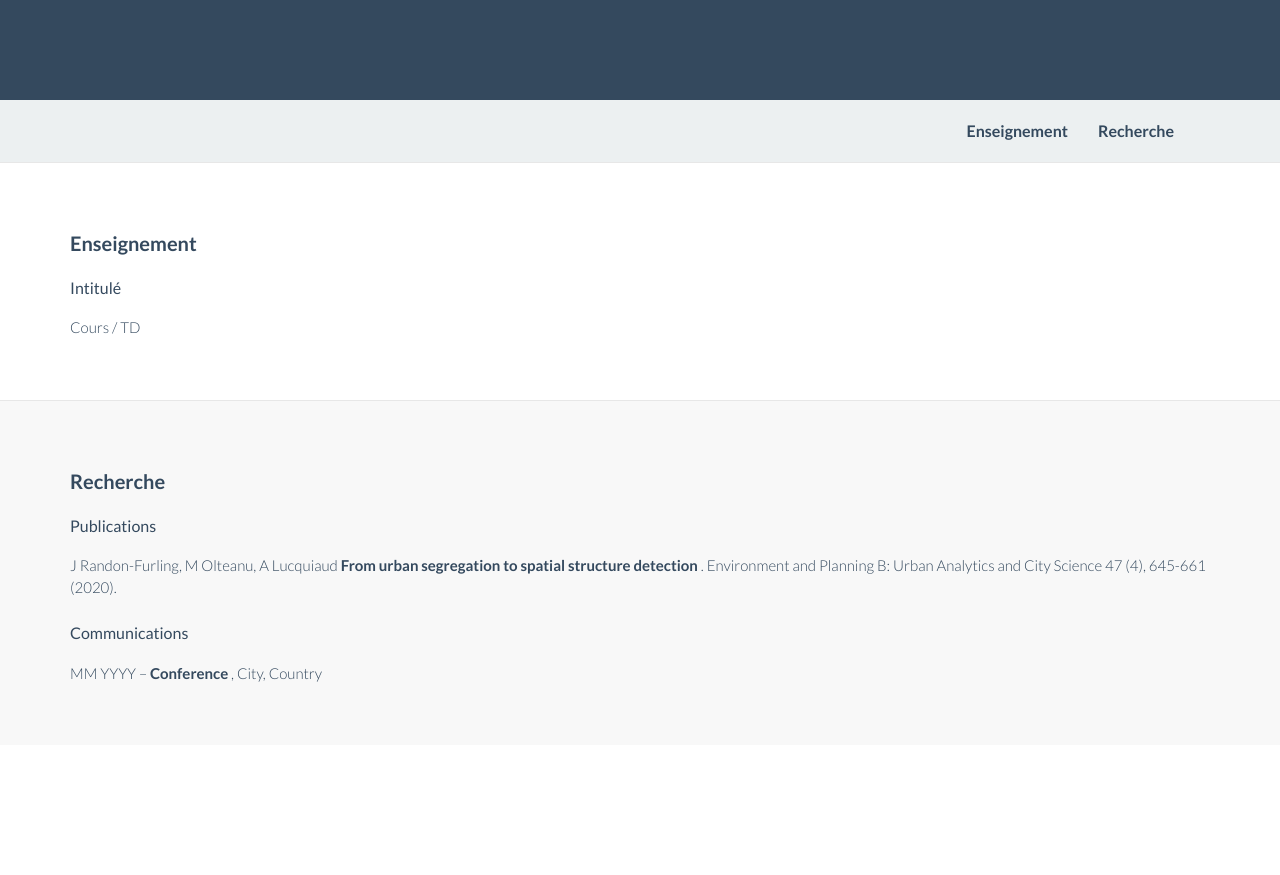
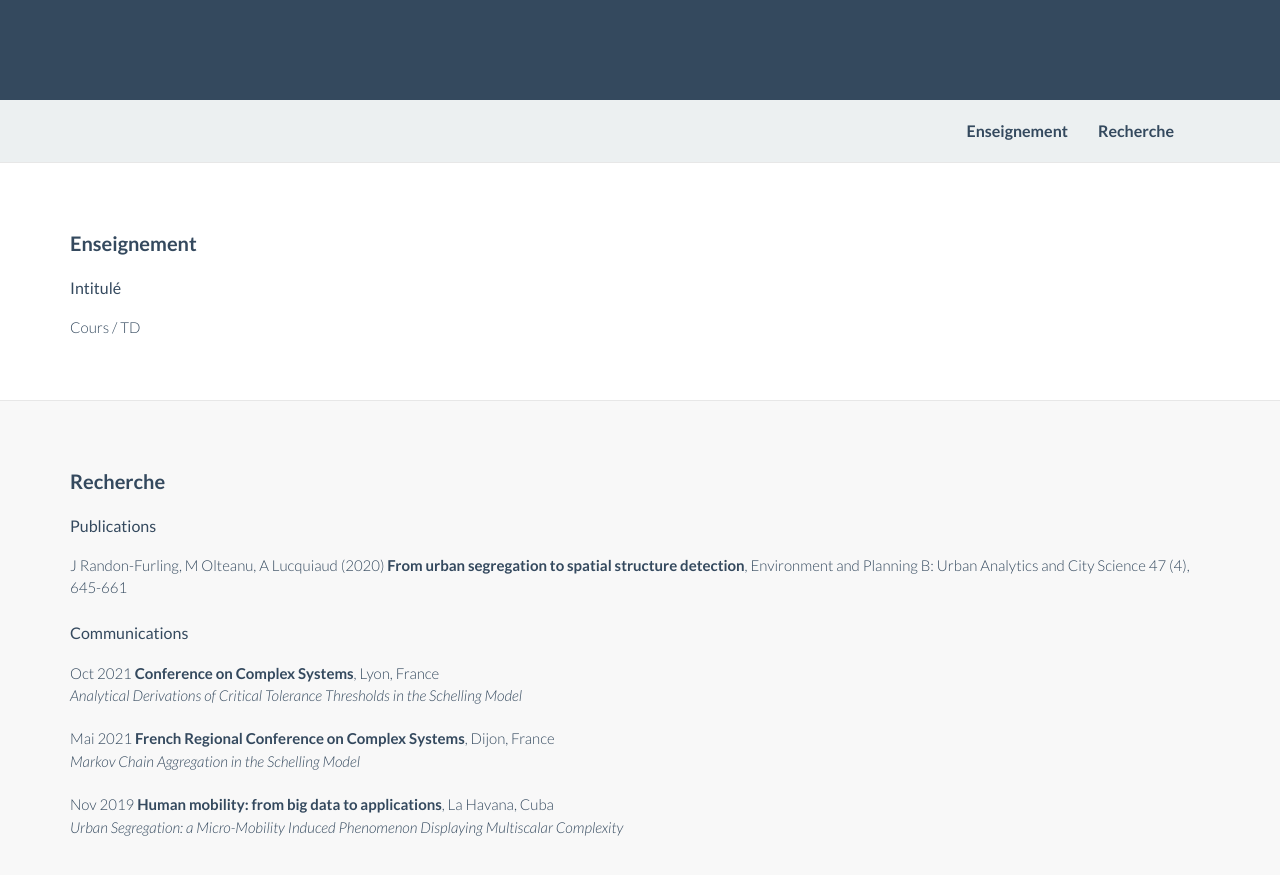
Before and after one commit to alucquiaud/alucquiaud.github.io, a Jekyll site: the page index.html, which Jekyll copies as it is, in a window 1280 px wide and 900 px high, scrolled down 800 px. Shown: the top 875 px of the window. Built offline with Jekyll 4.4.1, drawn with Linux system fonts in a browser that asks for light colours; nearby versions of some CDN libraries; before the commit the page ends 1545 px from its top, so only the background shows below that.

Commit message:
Update index.html

```diff
--- a/index.html
+++ b/index.html
@@ -137,12 +137,18 @@ Intitulé
 
 Publications
 
-			 <p class="lead"> J Randon-Furling, M Olteanu, A Lucquiaud  <b> From urban segregation to spatial structure detection </b>.
-				 Environment and Planning B: Urban Analytics and City Science 47 (4), 645-661 (2020). <a href="link"></a></p>
+			 <p class="lead"> J Randon-Furling, M Olteanu, A Lucquiaud (2020) <b>From urban segregation to spatial structure detection</b>,
+				 Environment and Planning B: Urban Analytics and City Science 47 (4), 645-661 <a href="link"></a></p>
 
 Communications
+			<p class="lead"> Oct 2021 <b> Conference on Complex Systems</b>, Lyon, France<br>
+				<i> Analytical Derivations of Critical Tolerance Thresholds in the Schelling Model </i></p>
 
-			<p class="lead"><a> MM YYYY </a>–  <b>  Conference </b>, City, Country
+			<p class="lead"> Mai 2021 <b> French Regional Conference on Complex Systems</b>, Dijon, France<br>
+				<i> Markov Chain Aggregation in the Schelling Model</i></p>
+
+			<p class="lead"> Nov 2019 <b> Human mobility: from big data to applications</b>, La Havana, Cuba<br>
+				<i> Urban Segregation: a Micro-Mobility Induced Phenomenon Displaying Multiscalar Complexity</i></p>
 
 
 				</div>
```
